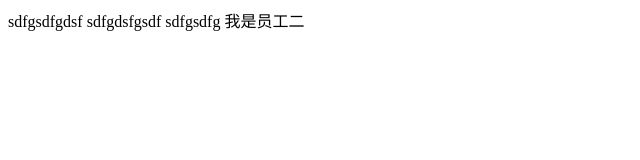
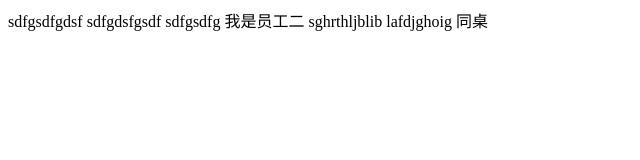
Before and after one commit to gaojlkasdsjgasof/namegao, a plain HTML site: page bb/index.html in a window 1280 px wide. Shown: the whole page, without its empty margins (0-640 px from the left). Drawn offline with Linux system fonts and the light colour scheme.

Commit message:
Update index.html

```diff
--- a/bb/index.html
+++ b/bb/index.html
@@ -19,7 +19,9 @@
 	sdfgsdfg
 	我是员工二
 
-
+	sghrthljblib
+lafdjghoig
+同桌
 
 </body>
 </html>
```
